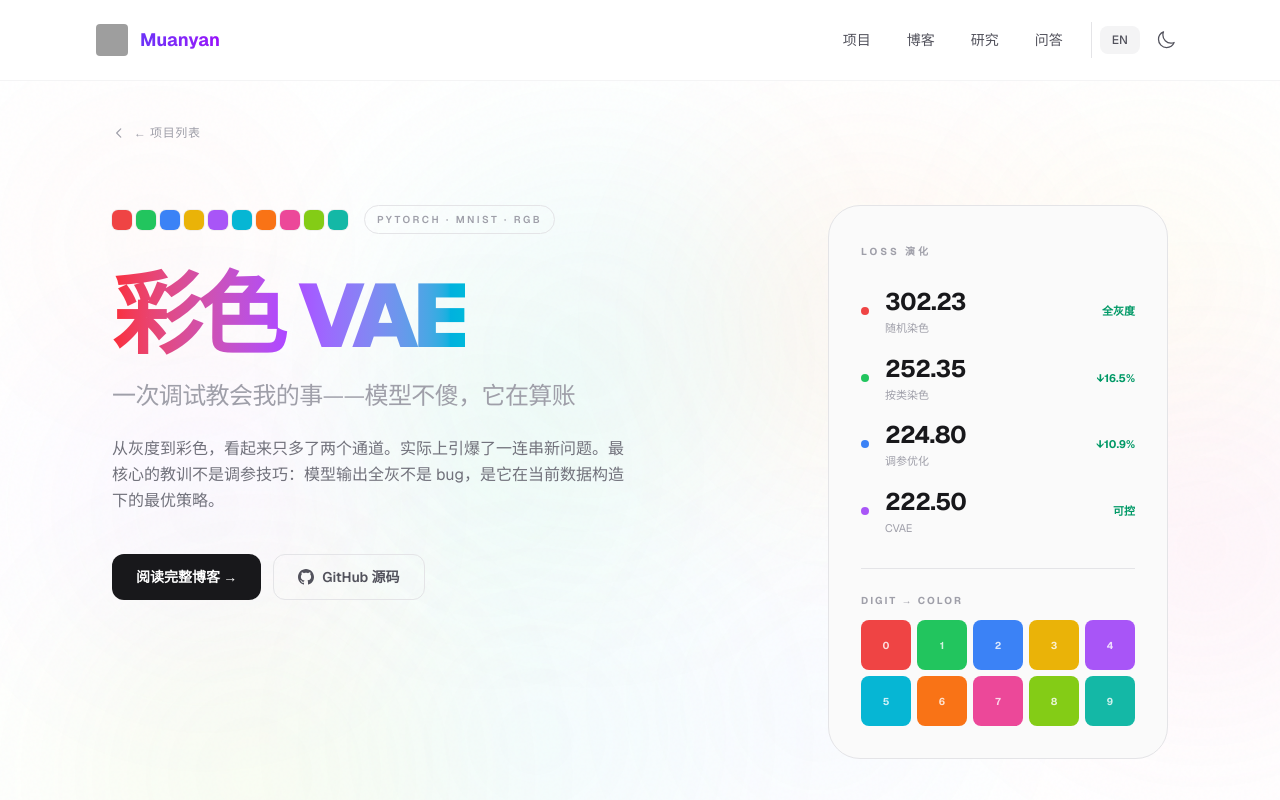
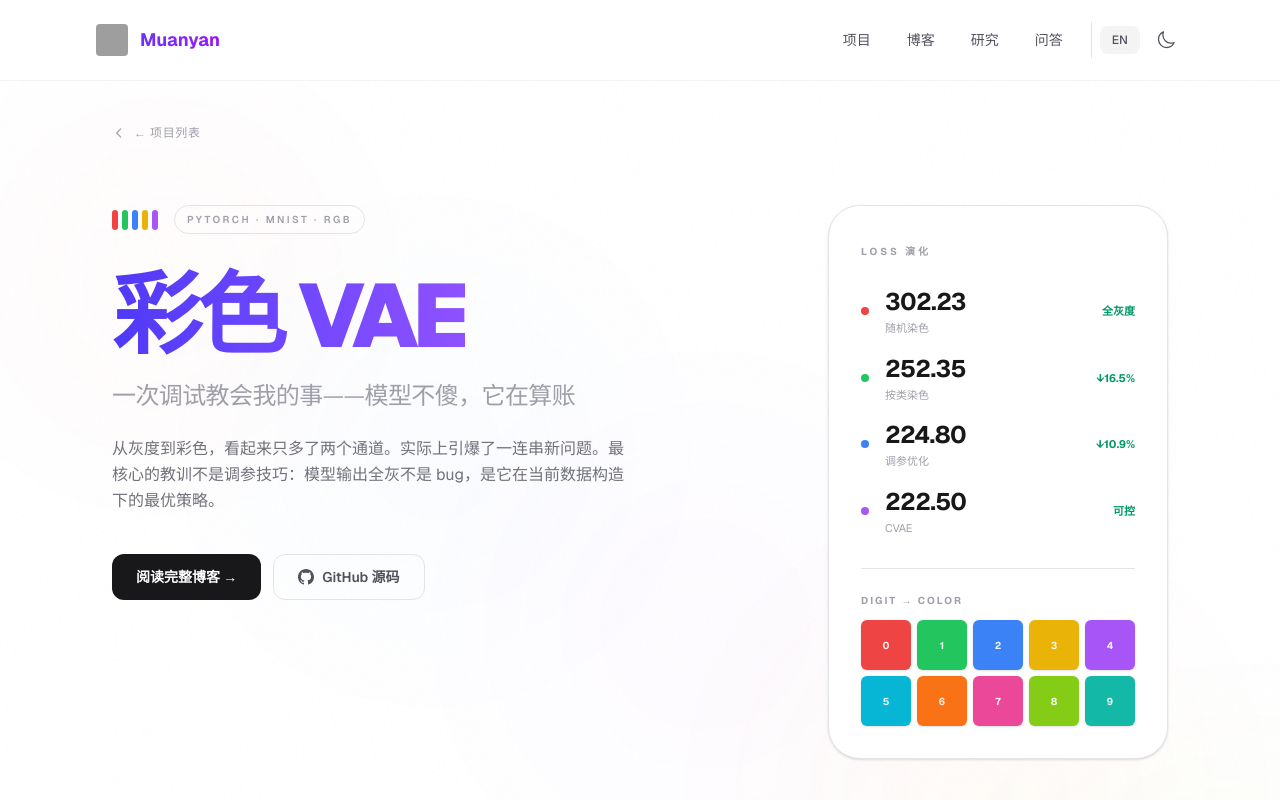
Before and after one commit to Muanyan-mjq/muanyan-portfolio, a Next.js app: page /projects/vae-color in a window 1280 px wide. Shown: the top 800 px of the page. Built offline with nearby package versions, Linux system fonts and the light colour scheme; grey boxes are pictures that could not be loaded.

Commit message:
fix: 彩色VAE页颜色协调——收窄色块、修复明暗模式卡片、简化渐变

```diff
--- a/src/app/projects/vae-color/page.tsx
+++ b/src/app/projects/vae-color/page.tsx
@@ -136,13 +136,13 @@ export default function VAEColorPage() {
       <section className="relative min-h-[90vh] flex items-center overflow-hidden">
         {/* Color orbs — light mode: subtle tint; dark mode: vibrant glow */}
         <div className="absolute inset-0 pointer-events-none">
-          {C.map((col, i) => (
+          {C.filter((_, i) => i % 2 === 0).map((col, i) => (
             <div key={i}
-              className="absolute rounded-full blur-[100px] dark:blur-[120px] opacity-[0.06] dark:opacity-[0.12]"
+              className="absolute rounded-full blur-[120px] opacity-[0.04] dark:opacity-[0.08]"
               style={{
                 backgroundColor: col.hex,
-                width: `${180 + i * 25}px`, height: `${180 + i * 25}px`,
-                top: `${10 + (i % 3) * 30}%`, left: `${5 + (i % 4) * 25}%`,
+                width: `${250 + i * 30}px`, height: `${250 + i * 30}px`,
+                top: `${10 + i * 22}%`, left: `${3 + i * 20}%`,
               }}
             />
           ))}
@@ -164,15 +164,15 @@ export default function VAEColorPage() {
               <Reveal delay={100}>
                 {/* Color palette indicator */}
                 <div className="flex items-center gap-1 mb-10">
-                  {C.map((col, i) => (
-                    <div key={i} className="w-5 h-5 rounded-md ring-1 ring-black/5 dark:ring-white/10 transition-transform hover:scale-125" style={{ backgroundColor: col.hex }} title={col.label} />
+                  {C.slice(0, 5).map((col, i) => (
+                    <div key={i} className="w-1.5 h-5 rounded-full transition-transform hover:scale-150" style={{ backgroundColor: col.hex }} title={col.label} />
                   ))}
                   <span className="ml-3 text-[10px] font-semibold tracking-[0.25em] uppercase text-zinc-400 dark:text-zinc-500 border border-zinc-200 dark:border-zinc-800 px-3 py-1.5 rounded-full">{c.tag}</span>
                 </div>
               </Reveal>
               <Reveal delay={200}>
                 <h1 className="text-[clamp(2.8rem,7vw,6rem)] font-black tracking-tighter leading-[0.92] mb-6">
-                  <span className="bg-gradient-to-r from-red-500 via-purple-500 to-cyan-500 bg-clip-text text-transparent">{c.heroTitle}</span>
+                  <span className="bg-gradient-to-r from-indigo-600 to-violet-500 dark:from-indigo-300 dark:to-violet-300 bg-clip-text text-transparent">{c.heroTitle}</span>
                 </h1>
               </Reveal>
               <Reveal delay={300}>
@@ -198,7 +198,7 @@ export default function VAEColorPage() {
 
             {/* Right: loss stats */}
             <Reveal delay={600}>
-              <div className="hidden lg:block p-8 rounded-[2rem] bg-zinc-50 dark:bg-white/[0.04] border border-zinc-200 dark:border-white/[0.06]">
+              <div className="hidden lg:block p-8 rounded-[2rem] bg-white dark:bg-[#0a0a12] border border-zinc-200 dark:border-zinc-800 shadow-sm dark:shadow-none">
                 <span className="text-[10px] font-bold tracking-[0.3em] uppercase text-zinc-400 dark:text-zinc-600">{c.statTitle}</span>
                 <div className="mt-6 space-y-4">
                   {c.stats.map((s, i) => (
@@ -214,11 +214,11 @@ export default function VAEColorPage() {
                 </div>
 
                 {/* Mini color swatches */}
-                <div className="mt-8 pt-6 border-t border-zinc-200 dark:border-white/[0.06]">
+                <div className="mt-8 pt-6 border-t border-zinc-200 dark:border-zinc-800">
                   <div className="text-[10px] font-bold tracking-[0.2em] uppercase text-zinc-400 dark:text-zinc-600 mb-3">Digit → Color</div>
                   <div className="grid grid-cols-5 gap-1.5">
                     {C.map((col, i) => (
-                      <div key={i} className="aspect-square rounded-lg flex items-center justify-center text-[10px] font-bold text-white/80 transition-transform hover:scale-110"
+                      <div key={i} className="aspect-square rounded-md flex items-center justify-center text-[10px] font-bold text-white/90 transition-transform hover:scale-110 shadow-sm"
                         style={{ backgroundColor: col.hex }}>
                         {i}
                       </div>
```
